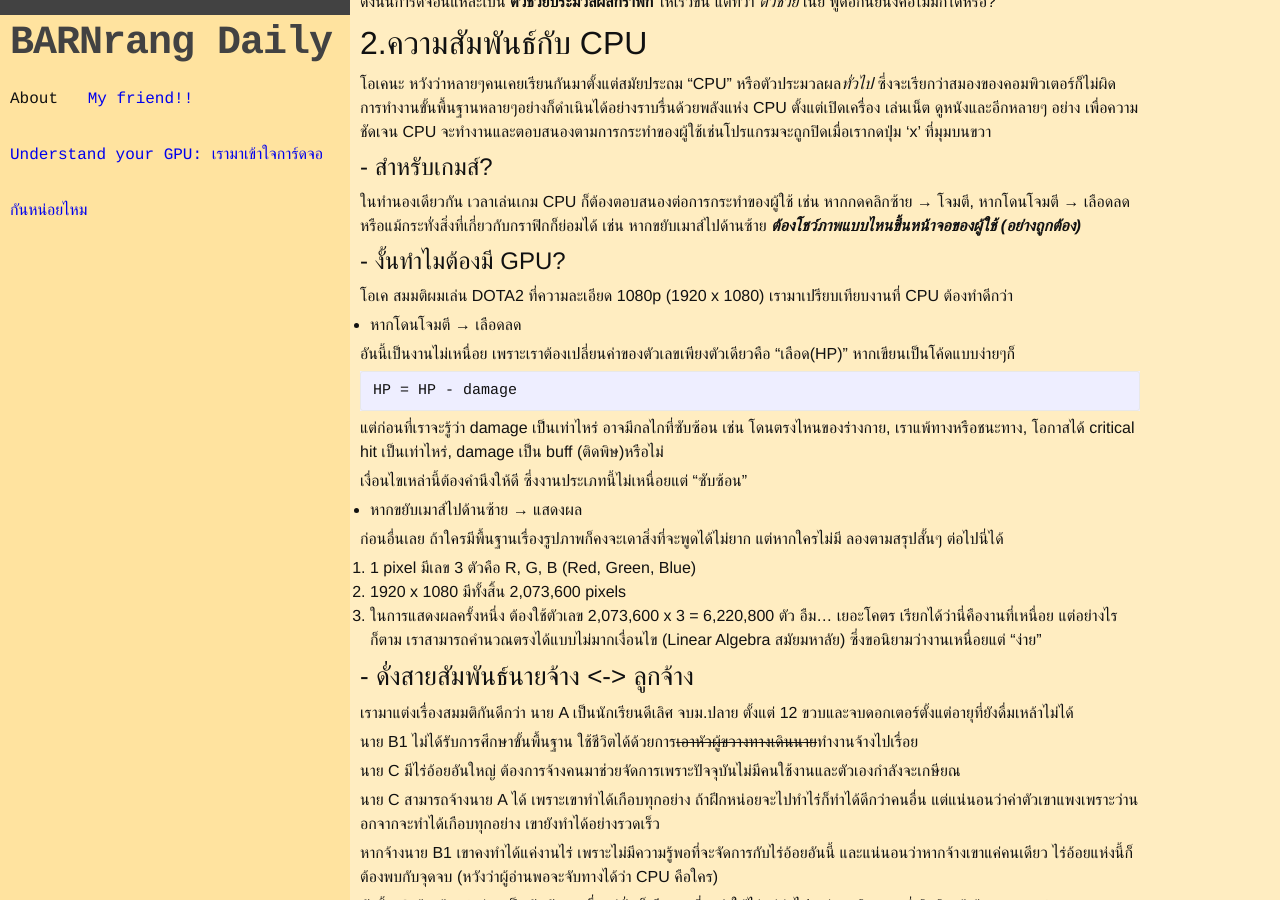
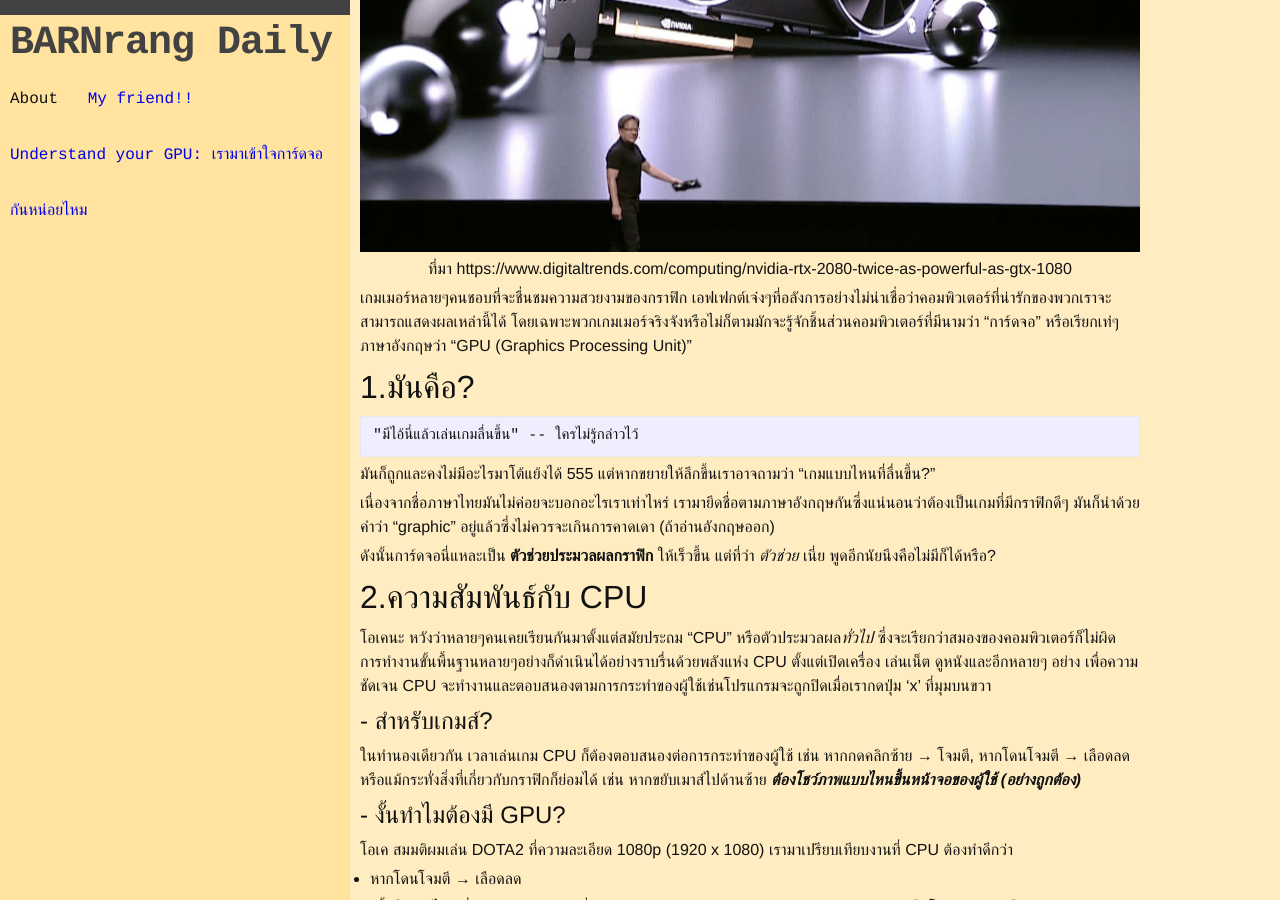
Before and after one commit to barnrang/barnrang.github.io, a Jekyll site: the page built from _posts/2018-08-30-GPU-intro.markdown, in a window 1280 px wide and 900 px high, scrolled down 456 px. Built offline with Jekyll 4.4.1, drawn with Linux system fonts in a browser that asks for light colours.

Commit message:
add image

```diff
--- a/_posts/2018-08-30-GPU-intro.markdown
+++ b/_posts/2018-08-30-GPU-intro.markdown
@@ -11,6 +11,10 @@ chapter: 1
 *บทความนี้เหมาะสำหรับผู้ที่มีประสบการณ์ในการใช้งานคอมพิวเตอร์พื้นฐาน*
 
 *เหมาะยิ่งขึ้นหากคุณเล่นเกมแต่ไม่ได้ศึกษาเกี่ยวกับอุปกรณ์คอมพิวเตอร์*
+
+![RTX-2080]({{"/assets/images/rtx-2080.jpg" | absolute_url}})
+
+ <p style="text-align: center;"> ที่มา https://www.digitaltrends.com/computing/nvidia-rtx-2080-twice-as-powerful-as-gtx-1080 </p>
 
 เกมเมอร์หลายๆคนชอบที่จะชื่นชมความสวยงามของกราฟิก เอฟเฟกต์เจ๋งๆที่อลังการอย่างไม่น่าเชื่อว่าคอมพิวเตอร์ที่น่ารักของพวกเราจะสามารถแสดงผลเหล่านี้ได้ โดยเฉพาะพวกเกมเมอร์จริงจังหรือไม่ก็ตามมักจะรู้จักชิ้นส่วนคอมพิวเตอร์ที่มีนามว่า "การ์ดจอ" หรือเรียกเท่ๆ ภาษาอังกฤษว่า "GPU (Graphics Processing Unit)"
 
```
Also changed, not shown: assets/images/rtx-2080.jpg (added).
